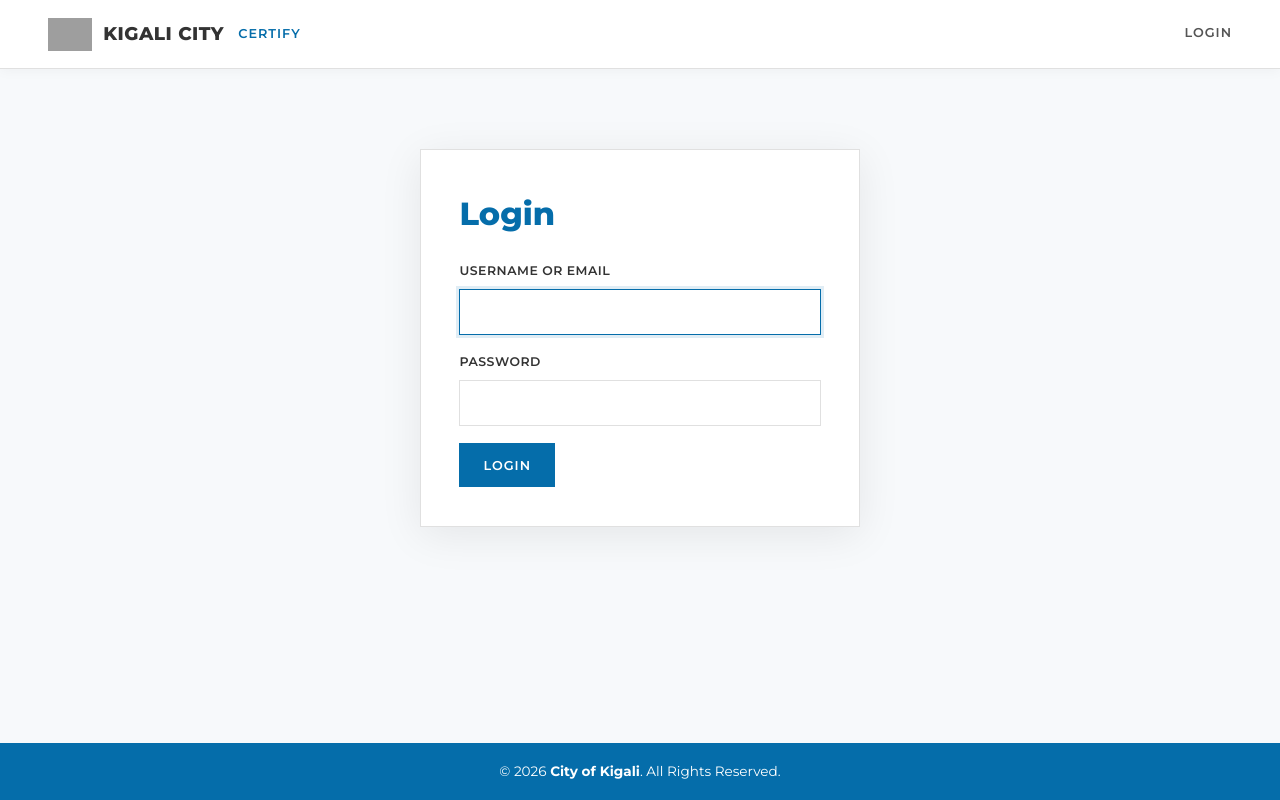
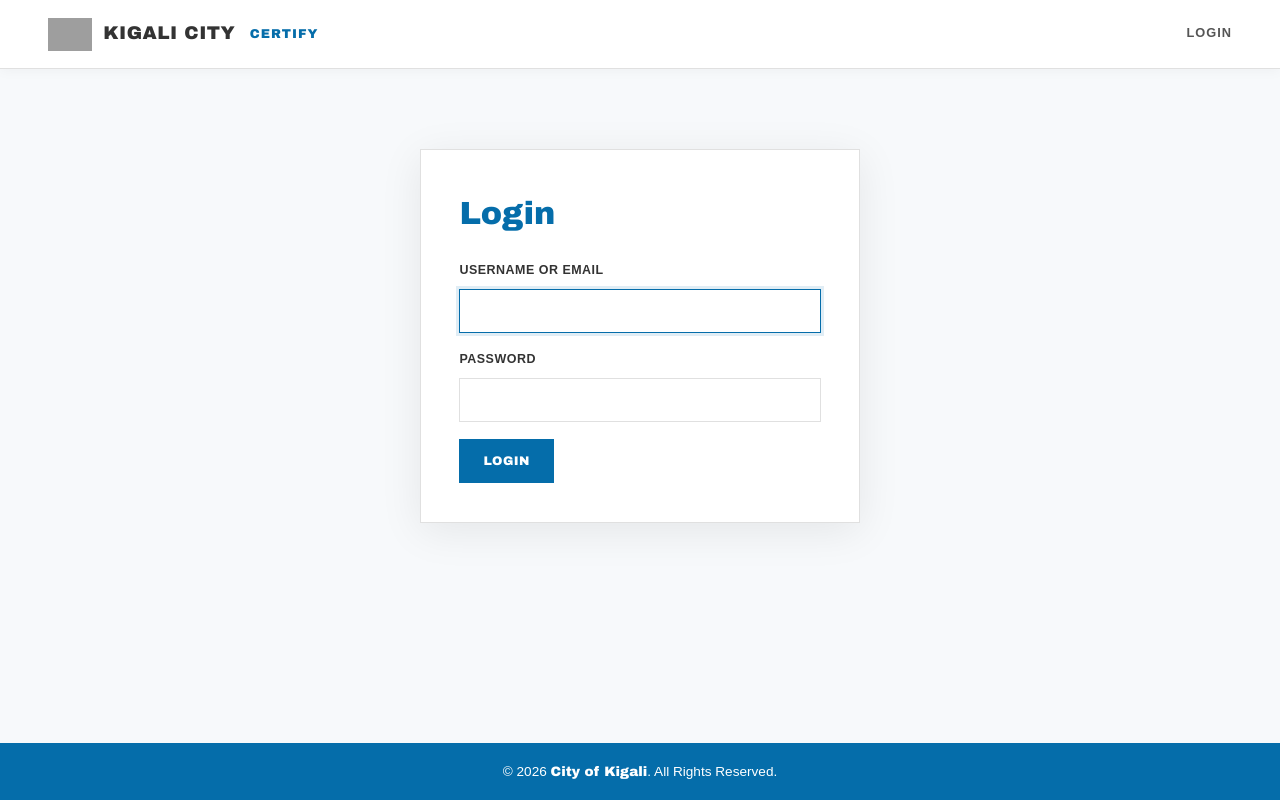
Before and after one commit to HOMSINdayizeye/Umudugudu_certificate-Provision, a React (Vite) app in the folder frontend/: page /login in a window 1280 px wide. Built offline with nearby package versions, Linux system fonts and the light colour scheme; no server answers; grey boxes are pictures that could not be loaded.

Commit message:
changed font

```diff
--- a/frontend/index.html
+++ b/frontend/index.html
@@ -3,9 +3,6 @@
   <head>
     <meta charset="UTF-8" />
     <meta name="viewport" content="width=device-width, initial-scale=1.0" />
-    <link rel="preconnect" href="https://fonts.googleapis.com" />
-    <link rel="preconnect" href="https://fonts.gstatic.com" crossorigin />
-    <link href="https://fonts.googleapis.com/css2?family=Montserrat:wght@400;500;600;700;800&display=swap" rel="stylesheet" />
     <title>Certify · Kigali City</title>
   </head>
   <body>
--- a/frontend/src/styles.css
+++ b/frontend/src/styles.css
@@ -16,7 +16,9 @@
   --muted: #6b7280;
   --border: #e0e0e0;
   --shadow-card: 0 8px 40px rgba(0, 0, 0, 0.08);
-  --font: 'Montserrat', 'Segoe UI', system-ui, -apple-system, sans-serif;
+  --font: Arial, Helvetica, 'Liberation Sans', sans-serif;
+  /* Heavy display face for headings, buttons and numbers */
+  --font-heavy: 'Arial Black', 'Arial Bold', Arial, Helvetica, sans-serif;
 }
 
 html { -webkit-text-size-adjust: 100%; }
@@ -28,7 +30,10 @@ body {
   line-height: 1.6;
   overflow-x: clip;
 }
-h1, h2, h3 { font-family: var(--font); color: var(--text); }
+h1, h2, h3 { font-family: var(--font-heavy); font-weight: 900; color: var(--text); letter-spacing: 0; }
+.brand, .btn, .stat-value, .code-value, .code-big, .step, .tab, .arrow-link, .site-footer strong { font-family: var(--font-heavy); }
+.brand { font-weight: 900; }
+.page-head h1, .page-title h1 { letter-spacing: 0; }
 a { color: var(--primary); }
 img { max-width: 100%; }
 
@@ -173,8 +178,8 @@ img { max-width: 100%; }
 .btn {
   display: inline-flex; align-items: center; justify-content: center; gap: 0.5rem;
   background: var(--primary); color: #fff; border: none; border-radius: 0;
-  padding: 0.9rem 1.5rem; font-size: 0.8rem; font-weight: 600; letter-spacing: 1px; text-transform: uppercase;
-  font-family: var(--font); cursor: pointer; text-decoration: none; transition: background 0.15s, color 0.15s;
+  padding: 0.9rem 1.5rem; font-size: 0.78rem; font-weight: 900; letter-spacing: 0.5px; text-transform: uppercase;
+  font-family: var(--font-heavy); cursor: pointer; text-decoration: none; transition: background 0.15s, color 0.15s;
   min-height: 44px;
 }
 .btn:hover { background: var(--primary-dark); }
@@ -258,7 +263,7 @@ img { max-width: 100%; }
 
 /* ===== Step bar ===== */
 .steps { display: flex; justify-content: center; gap: clamp(0.75rem, 3vw, 2.5rem); flex-wrap: wrap; margin: 0 0 1.5rem; padding: 0; list-style: none; }
-.step { display: flex; align-items: center; gap: 0.5rem; font-size: 0.72rem; font-weight: 700; letter-spacing: 1px; text-transform: uppercase; color: #9e9e9e; background: none; border: none; padding: 0.5rem 0; cursor: default; font-family: var(--font); }
+.step { display: flex; align-items: center; gap: 0.5rem; font-size: 0.72rem; font-weight: 900; letter-spacing: 0.5px; text-transform: uppercase; color: #9e9e9e; background: none; border: none; padding: 0.5rem 0; cursor: default; font-family: var(--font-heavy); }
 .step-num { width: 24px; height: 24px; display: grid; place-items: center; border: 1.6px solid #cfd4d9; font-size: 0.72rem; }
 .step-done { color: var(--text); cursor: pointer; }
 .step-done .step-num { background: var(--success); border-color: var(--success); color: #fff; }
@@ -328,7 +333,7 @@ img { max-width: 100%; }
 
 /* ===== Tabs / filters / modal / pagination ===== */
 .tabs { display: flex; gap: 0; margin-bottom: 1rem; border-bottom: 1px solid var(--border); }
-.tab { background: transparent; border: none; border-bottom: 2px solid transparent; padding: 0.7rem 1.1rem; font-size: 0.78rem; font-weight: 700; letter-spacing: 1px; text-transform: uppercase; color: var(--muted); cursor: pointer; font-family: var(--font); }
+.tab { background: transparent; border: none; border-bottom: 2px solid transparent; padding: 0.7rem 1.1rem; font-size: 0.78rem; font-weight: 900; letter-spacing: 0.5px; text-transform: uppercase; color: var(--muted); cursor: pointer; font-family: var(--font-heavy); }
 .tab-active { color: var(--primary); border-bottom-color: var(--primary); }
 .filter-row { display: flex; gap: 1rem; flex-wrap: wrap; margin-bottom: 1rem; }
 .filter-row .form-group { min-width: 150px; margin-bottom: 0; }
```
